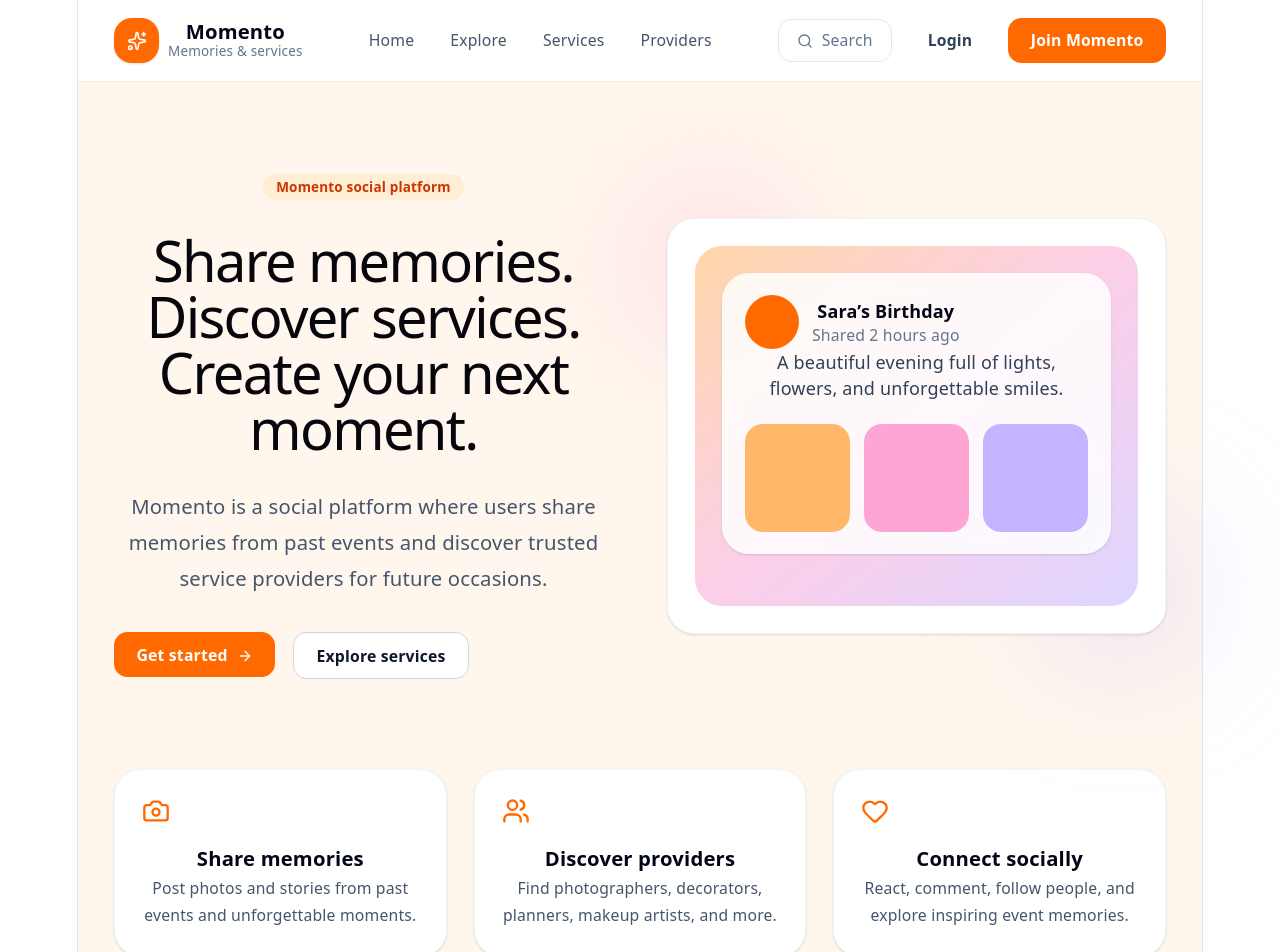
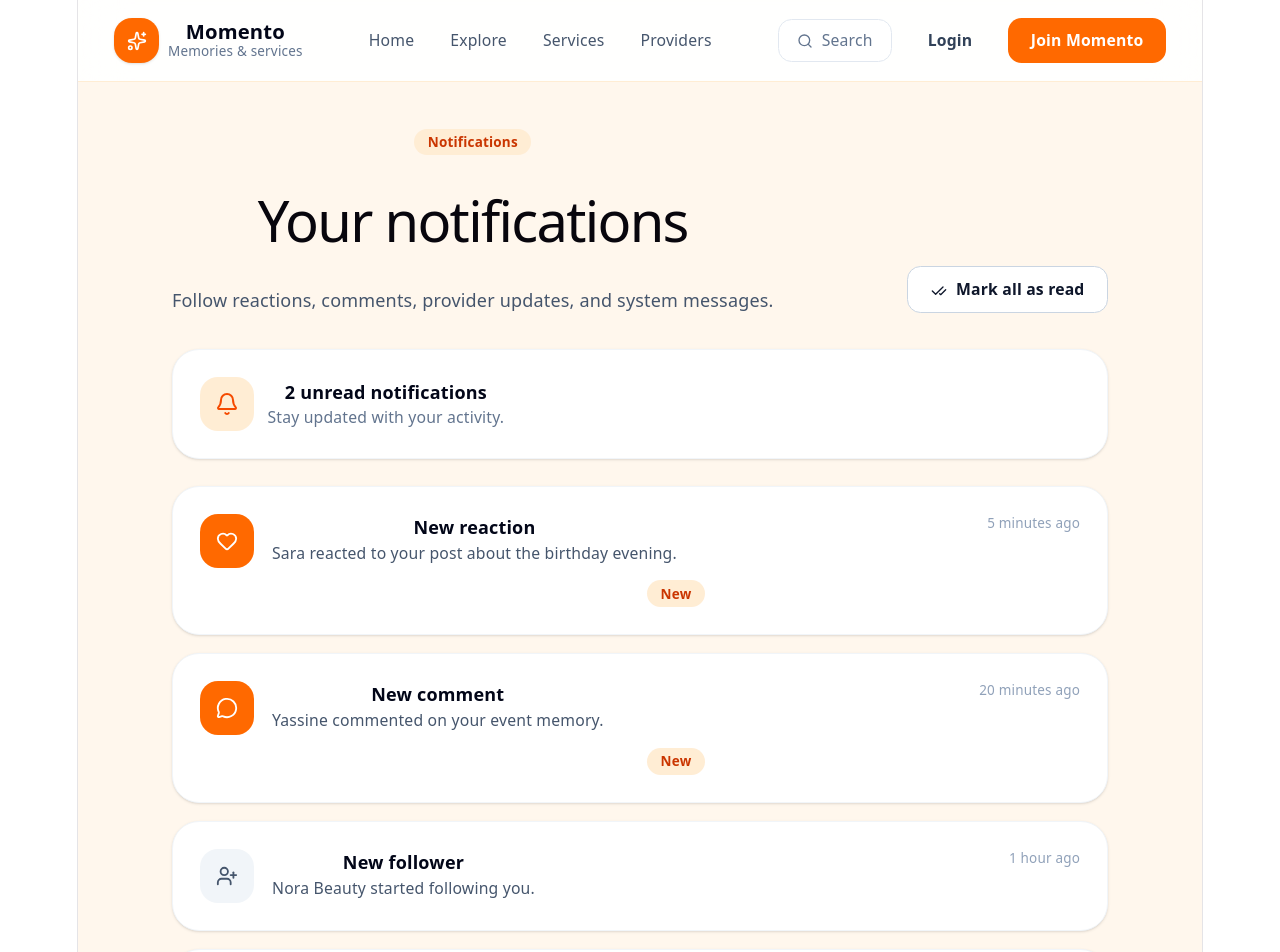
Before and after one commit to HibaWarti/Momento, a React (Vite) app in the folder frontend/: page /notifications in a window 1280 px wide. Shown: the top 952 px of the page. Built offline with nearby package versions, Linux system fonts and the light colour scheme.

Commit message:
Add notifications page

```diff
--- a/frontend/src/App.tsx
+++ b/frontend/src/App.tsx
@@ -11,6 +11,7 @@ import { ProfilePage } from './pages/profile/ProfilePage'
 import { ServiceDetailsPage } from './pages/services/ServiceDetailsPage'
 import { ProviderProfilePage } from './pages/providers/ProviderProfilePage'
 import { ProviderRequestPage } from './pages/providers/ProviderRequestPage'
+import { NotificationsPage } from './pages/notifications/NotificationsPage'
 
 function App() {
   return (
@@ -28,6 +29,7 @@ function App() {
           <Route path="/services/:serviceId" element={<ServiceDetailsPage />} />
           <Route path="/providers/:providerId" element={<ProviderProfilePage />} />
           <Route path="/provider-request" element={<ProviderRequestPage />} />
+          <Route path="/notifications" element={<NotificationsPage />} />
           <Route path="*" element={<HomePage />} />
         </Route>
       </Routes>
--- /dev/null
+++ b/frontend/src/components/users/NotificationItem.tsx
@@ -0,0 +1,66 @@
+import { Bell, CheckCircle2, Heart, MessageCircle, UserPlus } from 'lucide-react'
+import { Card } from '../ui/Card'
+
+type NotificationItemProps = {
+  notification: {
+    id: string
+    type: string
+    title: string
+    message: string
+    timeAgo: string
+    isRead: boolean
+  }
+}
+
+const iconMap = {
+  LIKE: Heart,
+  COMMENT: MessageCircle,
+  FOLLOW: UserPlus,
+  PROVIDER_REQUEST_APPROVED: CheckCircle2,
+  PROVIDER_REQUEST_REJECTED: Bell,
+  REPORT_STATUS: Bell,
+  SYSTEM: Bell,
+}
+
+export function NotificationItem({ notification }: NotificationItemProps) {
+  const Icon = iconMap[notification.type as keyof typeof iconMap] || Bell
+
+  return (
+    <Card
+      className={`flex items-start gap-4 ${
+        notification.isRead ? 'bg-white' : 'border-orange-200 bg-orange-50'
+      }`}
+    >
+      <div
+        className={`flex h-12 w-12 shrink-0 items-center justify-center rounded-2xl ${
+          notification.isRead
+            ? 'bg-slate-100 text-slate-600'
+            : 'bg-orange-500 text-white'
+        }`}
+      >
+        <Icon size={22} />
+      </div>
+
+      <div className="flex-1">
+        <div className="flex flex-col justify-between gap-2 sm:flex-row sm:items-start">
+          <div>
+            <h3 className="font-bold text-slate-950">{notification.title}</h3>
+            <p className="mt-1 text-sm leading-6 text-slate-600">
+              {notification.message}
+            </p>
+          </div>
+
+          <span className="text-xs font-medium text-slate-400">
+            {notification.timeAgo}
+          </span>
+        </div>
+
+        {!notification.isRead && (
+          <span className="mt-3 inline-flex rounded-full bg-orange-100 px-3 py-1 text-xs font-semibold text-orange-700">
+            New
+          </span>
+        )}
+      </div>
+    </Card>
+  )
+}
--- /dev/null
+++ b/frontend/src/data/mockNotifications.ts
@@ -0,0 +1,34 @@
+export const mockNotifications = [
+  {
+    id: '1',
+    type: 'LIKE',
+    title: 'New reaction',
+    message: 'Sara reacted to your post about the birthday evening.',
+    timeAgo: '5 minutes ago',
+    isRead: false,
+  },
+  {
+    id: '2',
+    type: 'COMMENT',
+    title: 'New comment',
+    message: 'Yassine commented on your event memory.',
+    timeAgo: '20 minutes ago',
+    isRead: false,
+  },
+  {
+    id: '3',
+    type: 'FOLLOW',
+    title: 'New follower',
+    message: 'Nora Beauty started following you.',
+    timeAgo: '1 hour ago',
+    isRead: true,
+  },
+  {
+    id: '4',
+    type: 'PROVIDER_REQUEST_APPROVED',
+    title: 'Provider request approved',
+    message: 'Your provider request has been approved. You can now publish services.',
+    timeAgo: '1 day ago',
+    isRead: true,
+  },
+]
--- /dev/null
+++ b/frontend/src/pages/notifications/NotificationsPage.tsx
@@ -0,0 +1,48 @@
+import { Bell, CheckCheck } from 'lucide-react'
+import { NotificationItem } from '../../components/users/NotificationItem'
+import { Badge } from '../../components/ui/Badge'
+import { Button } from '../../components/ui/Button'
+import { Card } from '../../components/ui/Card'
+import { mockNotifications } from '../../data/mockNotifications'
+
+export function NotificationsPage() {
+  const unreadCount = mockNotifications.filter((notification) => !notification.isRead).length
+
+  return (
+    <main className="mx-auto max-w-4xl px-4 py-10 sm:px-6 lg:px-8">
+      <div className="flex flex-col justify-between gap-4 sm:flex-row sm:items-end">
+        <div>
+          <Badge variant="orange">Notifications</Badge>
+          <h1 className="mt-4 text-3xl font-bold text-slate-950">Your notifications</h1>
+          <p className="mt-2 text-slate-600">
+            Follow reactions, comments, provider updates, and system messages.
+          </p>
+        </div>
+
+        <Button variant="outline">
+          <CheckCheck className="mr-2 inline" size={16} />
+          Mark all as read
+        </Button>
+      </div>
+
+      <Card className="mt-8 flex items-center justify-between bg-white">
+        <div className="flex items-center gap-3">
+          <div className="flex h-12 w-12 items-center justify-center rounded-2xl bg-orange-100 text-orange-600">
+            <Bell size={24} />
+          </div>
+
+          <div>
+            <p className="font-bold text-slate-950">{unreadCount} unread notifications</p>
+            <p className="text-sm text-slate-500">Stay updated with your activity.</p>
+          </div>
+        </div>
+      </Card>
+
+      <div className="mt-6 space-y-4">
+        {mockNotifications.map((notification) => (
+          <NotificationItem key={notification.id} notification={notification} />
+        ))}
+      </div>
+    </main>
+  )
+}
```
Also changed, not shown: 1 other file (tests, documents, lock files or other folders).
